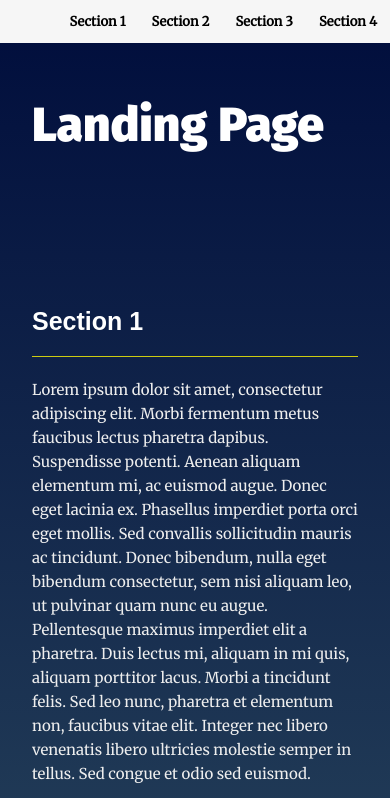
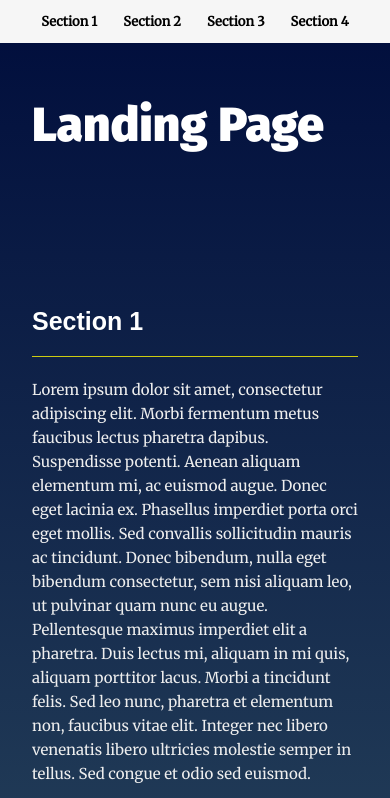
Before and after one commit to Reyad-Mousa/Udacity-Project, a plain HTML site: page index.html in a window 390 px wide. Shown: the top 798 px of the page. Drawn offline with Linux system fonts and the light colour scheme.

Commit message:
Update stylesheet.css

```diff
--- a/CSS/stylesheet.css
+++ b/CSS/stylesheet.css
@@ -101,7 +101,12 @@ section {
     -o-transition: 0.4s;
 }
 
-@media screen and (max-width: 500px) {
+/* make responsave pade  */
+
+@media screen and (max-width: 400px) {
+    .navbar__menu ul{
+      text-align: center;
+    }
 
 
     .navbar__menu li a {
@@ -119,6 +124,7 @@ section {
         font-size: 15px;
     }
 }
+
 
 .navbar__menu .menu__link {
     display: block;
```
